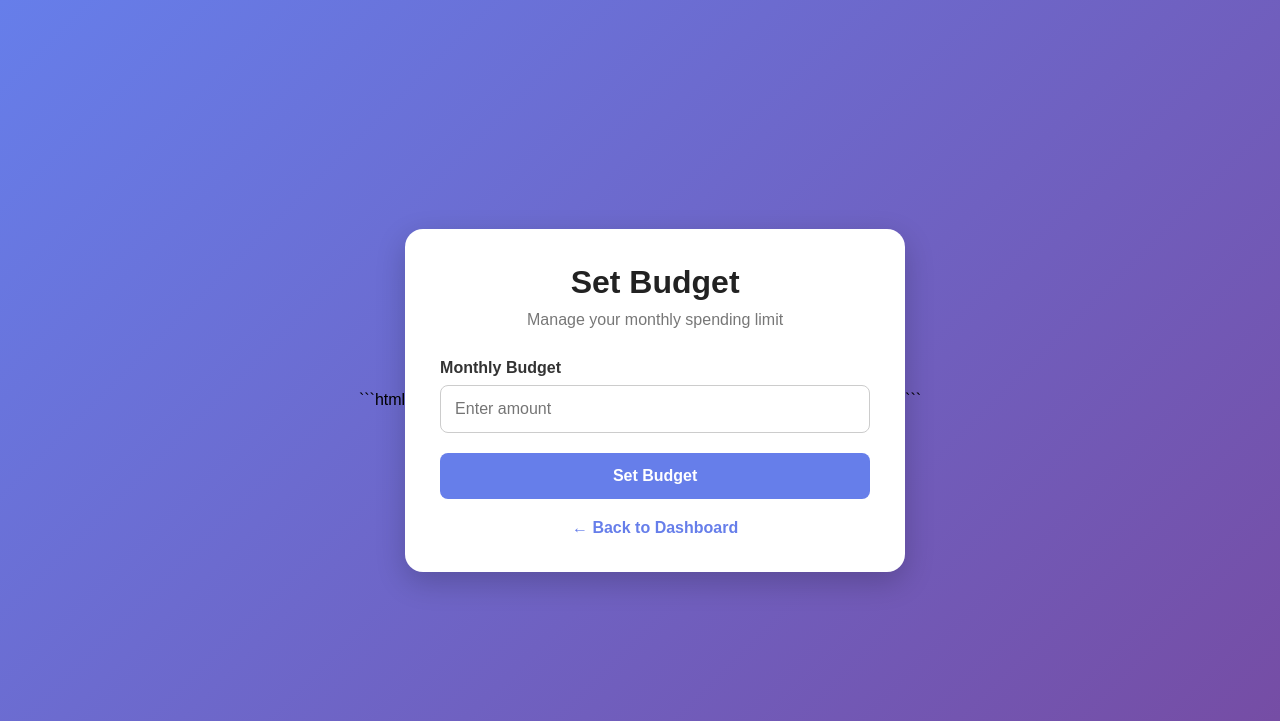
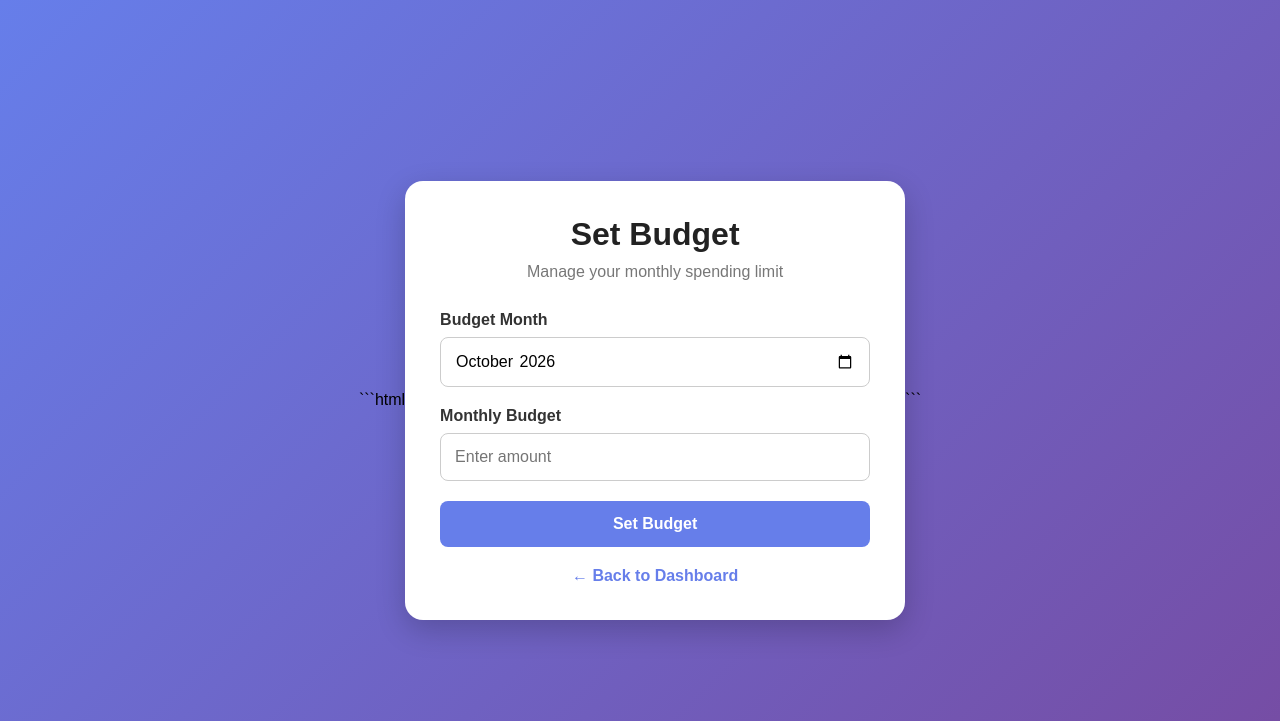
Before and after one commit to vaibhavbhatia696-coder/smart-expense, a Flask app: page /budget in a window 1280 px wide. Shown: the top 721 px of the page. Run offline with Flask 3, Linux system fonts and the light colour scheme; the visitor is signed in with stand-in values (Sample User, id 1); data that the repository does not hold is empty.

Commit message:
Update budget.html

```diff
--- a/templates/budget.html
+++ b/templates/budget.html
@@ -141,16 +141,28 @@
         </div>
         {% endif %}
 
-        <form method="POST">
+        <form method="POST" action="{{ url_for('budget') }}">
 
-            <label for="budget">
+    <label for="month">
+        Budget Month
+    </label>
+
+    <input
+        type="month"
+        id="month"
+        name="month"
+        value="{{ current_month }}"
+        required
+    >
+
+    <label for="amount">
         Monthly Budget
     </label>
 
     <input
         type="number"
-                id="budget"
-                name="budget"
+        id="amount"
+        name="amount"
         placeholder="Enter amount"
         min="0"
         step="0.01"
```
Lines whose indentation alone changed are shown as unchanged.
